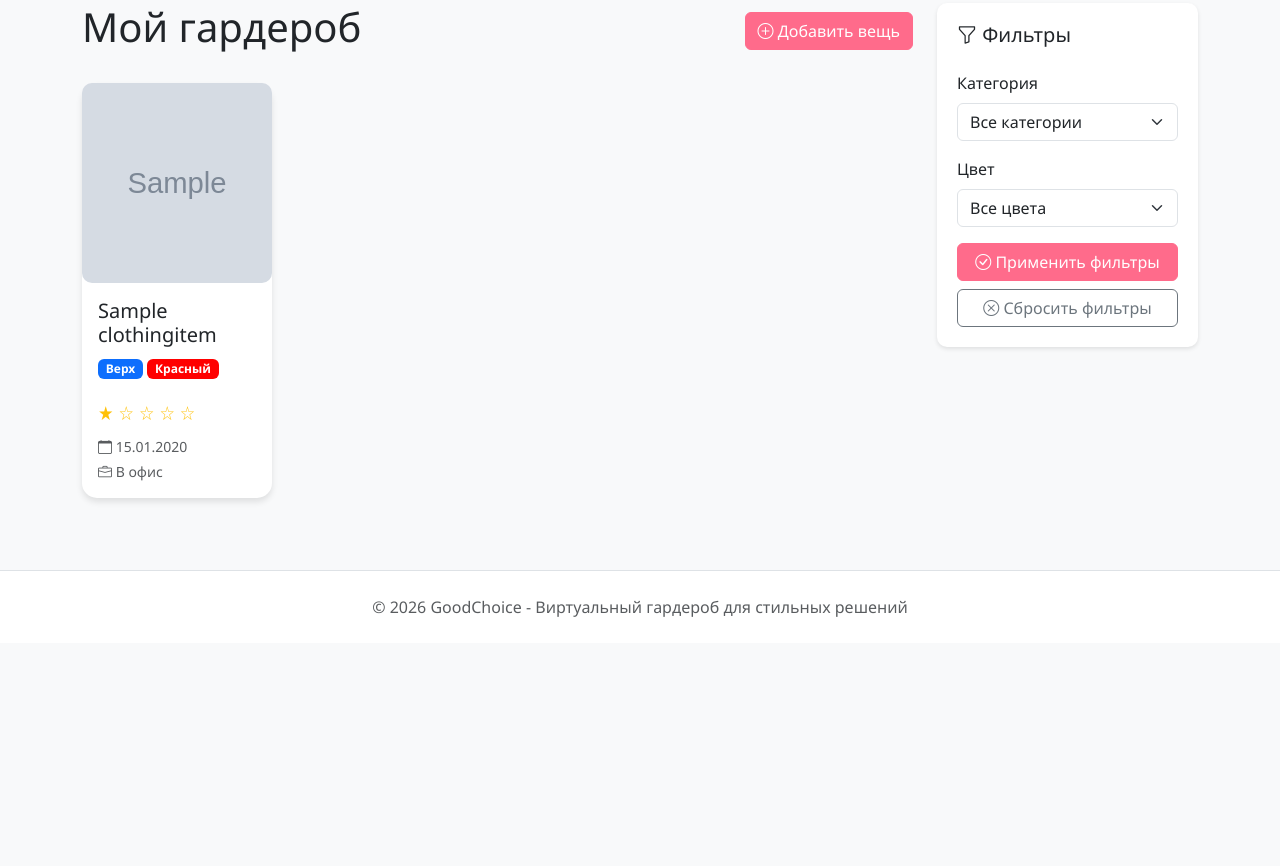
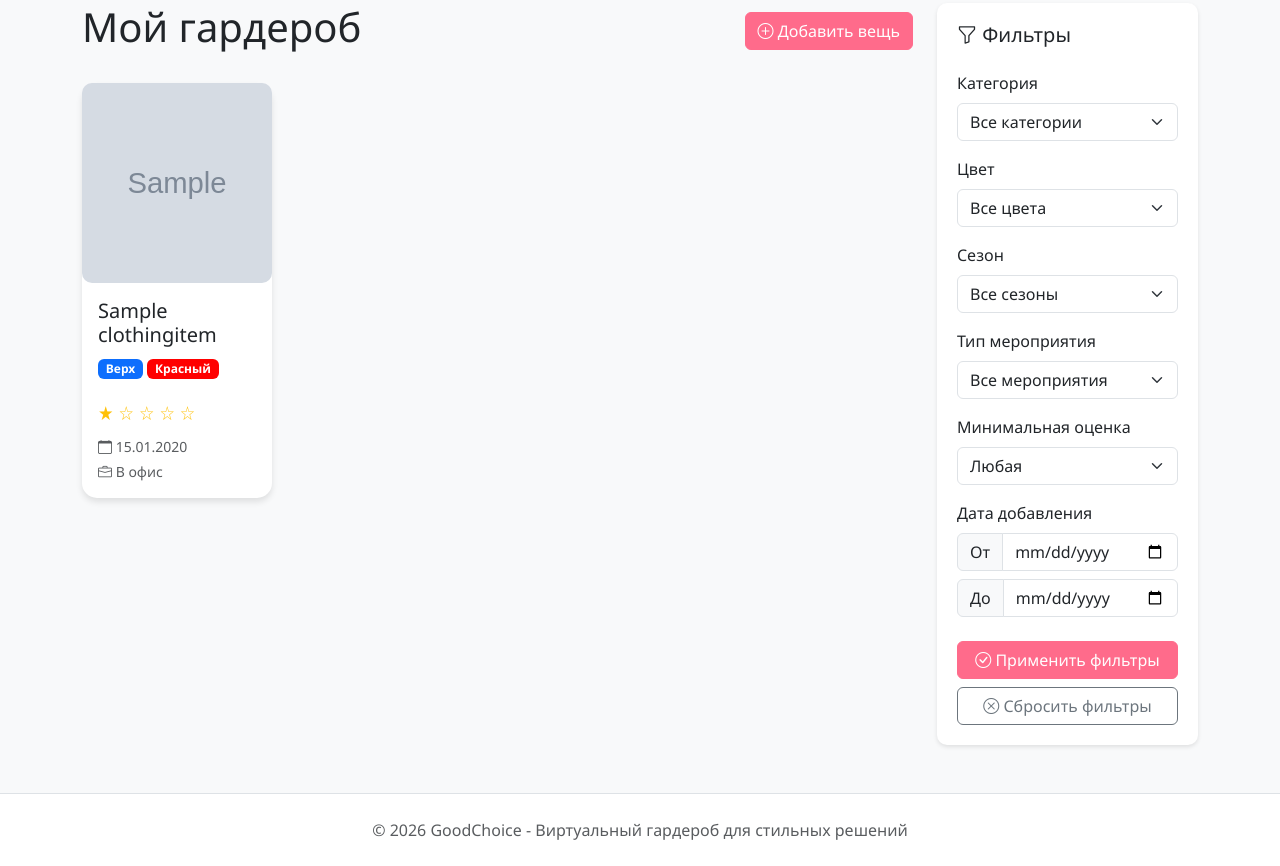
Before and after one commit to ksu-ha/GoodChoice, a Django app: page /wardrobe/ in a window 1280 px wide. Shown: the part 103-969 px from the top of the page. Before the commit the page ends 720 px from the top, so only its background shows below. Run offline with Django 4.2, Linux system fonts and the light colour scheme; a user stored in the database is signed in; tables that the repository leaves empty hold one stand-in row (values such as "Sample post"); grey boxes marked "Sample" are stand-in pictures.

Commit message:
Add filters for wardrobe and outfits

```diff
--- a/wardrobe/templates/wardrobe/filters.html
+++ b/wardrobe/templates/wardrobe/filters.html
@@ -1,4 +1,5 @@
 <form method="get" id="filterForm">
+    <!-- Категория -->
     <div class="mb-3">
         <label class="form-label">Категория</label>
         <select name="category" class="form-select">
@@ -12,6 +13,7 @@
         </select>
     </div>
 
+    <!-- Цвет -->
     <div class="mb-3">
         <label class="form-label">Цвет</label>
         <select name="color" class="form-select">
@@ -31,6 +33,56 @@
         </select>
     </div>
 
+    <!-- Сезон -->
+    <div class="mb-3">
+        <label class="form-label">Сезон</label>
+        <select name="season" class="form-select">
+            <option value="">Все сезоны</option>
+            <option value="winter" {% if current_filters.season == 'winter' %}selected{% endif %}>Зима</option>
+            <option value="spring" {% if current_filters.season == 'spring' %}selected{% endif %}>Весна</option>
+            <option value="summer" {% if current_filters.season == 'summer' %}selected{% endif %}>Лето</option>
+            <option value="autumn" {% if current_filters.season == 'autumn' %}selected{% endif %}>Осень</option>
+        </select>
+    </div>
+
+    <!-- Тип мероприятия -->
+    <div class="mb-3">
+        <label class="form-label">Тип мероприятия</label>
+        <select name="occasion" class="form-select">
+            <option value="">Все мероприятия</option>
+            <option value="office" {% if current_filters.occasion == 'office' %}selected{% endif %}>В офис</option>
+            <option value="home" {% if current_filters.occasion == 'home' %}selected{% endif %}>Для дома</option>
+            <option value="walk" {% if current_filters.occasion == 'walk' %}selected{% endif %}>На прогулку</option>
+            <option value="party" {% if current_filters.occasion == 'party' %}selected{% endif %}>На праздник</option>
+            <option value="any" {% if current_filters.occasion == 'any' %}selected{% endif %}>Любой</option>
+        </select>
+    </div>
+
+    <!-- Оценка -->
+    <div class="mb-3">
+        <label class="form-label">Минимальная оценка</label>
+        <select name="min_rating" class="form-select">
+            <option value="">Любая</option>
+            <option value="3" {% if current_filters.min_rating == '3' %}selected{% endif %}>3 ★ и выше</option>
+            <option value="4" {% if current_filters.min_rating == '4' %}selected{% endif %}>4 ★ и выше</option>
+            <option value="5" {% if current_filters.min_rating == '5' %}selected{% endif %}>Только 5 ★</option>
+        </select>
+    </div>
+
+    <!-- Дата -->
+    <div class="mb-4">
+        <label class="form-label">Дата добавления</label>
+        <div class="input-group mb-2">
+            <span class="input-group-text">От</span>
+            <input type="date" name="date_from" class="form-control" value="{{ current_filters.date_from }}">
+        </div>
+        <div class="input-group">
+            <span class="input-group-text">До</span>
+            <input type="date" name="date_to" class="form-control" value="{{ current_filters.date_to }}">
+        </div>
+    </div>
+
+    <!-- Кнопки -->
     <div class="d-grid gap-2">
         <button type="submit" class="btn btn-primary">
             <i class="bi bi-check-circle"></i> Применить фильтры
```
Also changed, not shown: wardrobe/templates/wardrobe/outfit_filters.html (+26 -0 lines).
